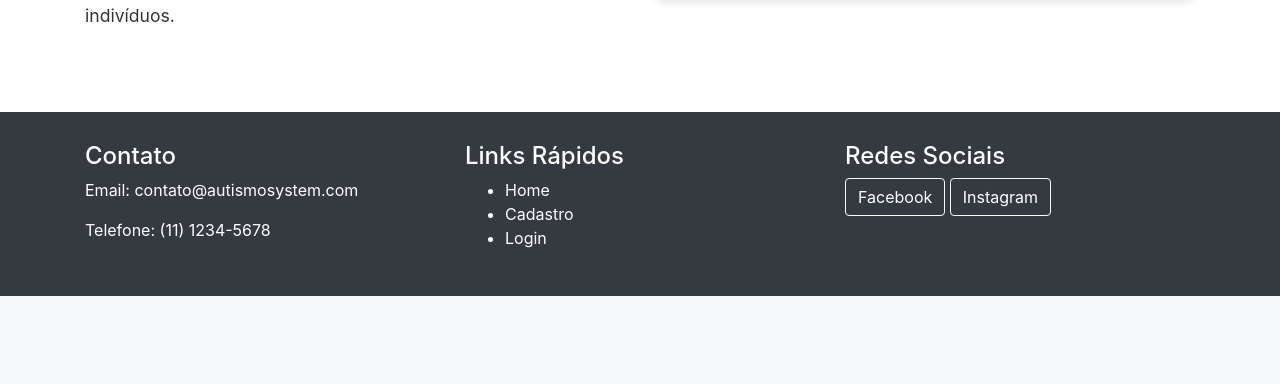
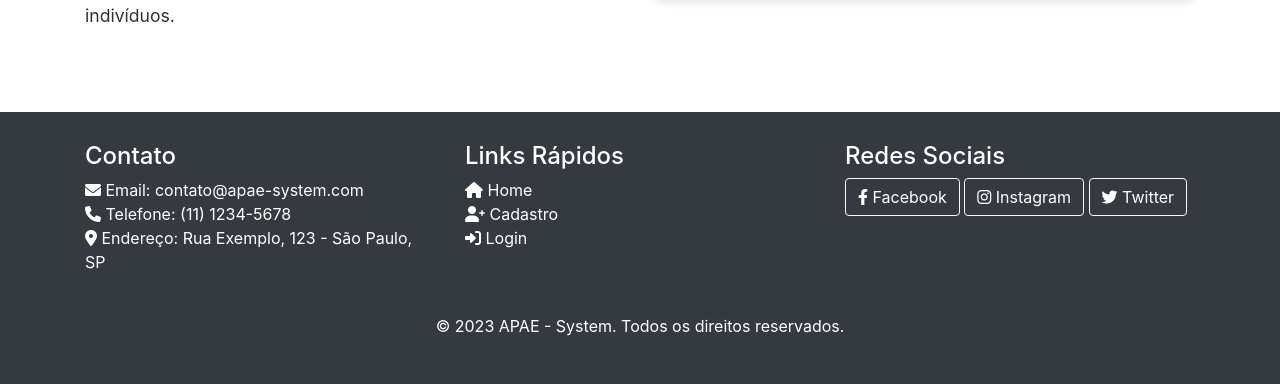
Before and after one commit to gustavsonbarros/python-flask-apae, a Flask app: page / in a window 1280 px wide. Shown: the part 2047-2431 px from the top of the page. Before the commit the page ends 2343 px from the top, so only its background shows below. Run offline with Flask 3, Linux system fonts and the light colour scheme; some libraries are stand-ins or nearby versions.

Commit message:
Alteracao no footer

```diff
--- a/app/templates/index.html
+++ b/app/templates/index.html
@@ -5,7 +5,7 @@
     <meta name="viewport" content="width=device-width, initial-scale=1.0">
     <title>APAE - System - Home</title>
     <link rel="stylesheet" href="https://stackpath.bootstrapcdn.com/bootstrap/4.5.2/css/bootstrap.min.css">
-    <!-- Link para o arquivo CSS externo -->
+    <link rel="stylesheet" href="https://cdnjs.cloudflare.com/ajax/libs/font-awesome/6.0.0-beta3/css/all.min.css">
     <link rel="stylesheet" href="{{ url_for('static', filename='css/styles.css') }}">
 </head>
 <body>
@@ -141,24 +141,38 @@
 <footer class="footer">
     <div class="container">
         <div class="row">
+            <!-- Coluna de Contato -->
             <div class="col-md-4">
                 <h4>Contato</h4>
-                    <p>Email: contato@autismosystem.com</p>
-                    <p>Telefone: (11) 1234-5678</p>
+                <ul class="list-unstyled">
+                    <li><i class="fas fa-envelope"></i> Email: contato@apae-system.com</li>
+                    <li><i class="fas fa-phone"></i> Telefone: (11) 1234-5678</li>
+                    <li><i class="fas fa-map-marker-alt"></i> Endereço: Rua Exemplo, 123 - São Paulo, SP</li>
+                </ul>
             </div>
+
+            <!-- Coluna de Links Rápidos -->
             <div class="col-md-4">
                 <h4>Links Rápidos</h4>
-                    <ul>
-                        <li><a href="{{ url_for('main_routes.index') }}">Home</a></li>
-                        <li><a href="{{ url_for('auth_routes.register') }}">Cadastro</a></li>
-                        <li><a href="{{ url_for('auth_routes.login') }}">Login</a></li>
+                <ul class="list-unstyled">
+                    <li><a href="{{ url_for('main_routes.index') }}"><i class="fas fa-home"></i> Home</a></li>
+                    <li><a href="{{ url_for('auth_routes.register') }}"><i class="fas fa-user-plus"></i> Cadastro</a></li>
+                    <li><a href="{{ url_for('auth_routes.login') }}"><i class="fas fa-sign-in-alt"></i> Login</a></li>
                 </ul>
             </div>
+
+            <!-- Coluna de Redes Sociais -->
             <div class="col-md-4">
                 <h4>Redes Sociais</h4>
-                    <a href="#" class="btn btn-outline-light">Facebook</a>
-                    <a href="#" class="btn btn-outline-light">Instagram</a>
+                <div class="social-links">
+                    <a href="#" class="btn btn-outline-light"><i class="fab fa-facebook-f"></i> Facebook</a>
+                    <a href="#" class="btn btn-outline-light"><i class="fab fa-instagram"></i> Instagram</a>
+                    <a href="#" class="btn btn-outline-light"><i class="fab fa-twitter"></i> Twitter</a>
                 </div>
+            </div>
+        </div>
+        <div class="text-center mt-4">
+            <p>&copy; 2023 APAE - System. Todos os direitos reservados.</p>
         </div>
     </div>
 </footer>
```
Lines whose indentation alone changed are shown as unchanged.
